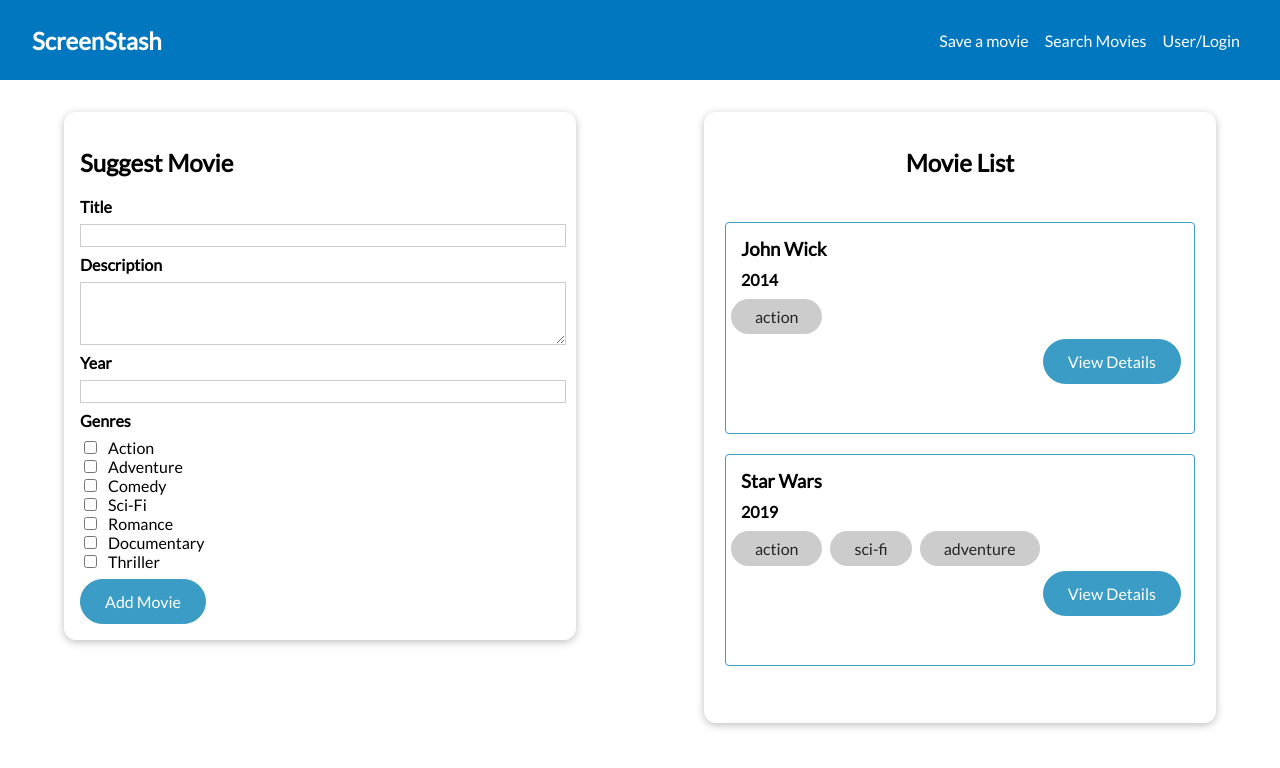
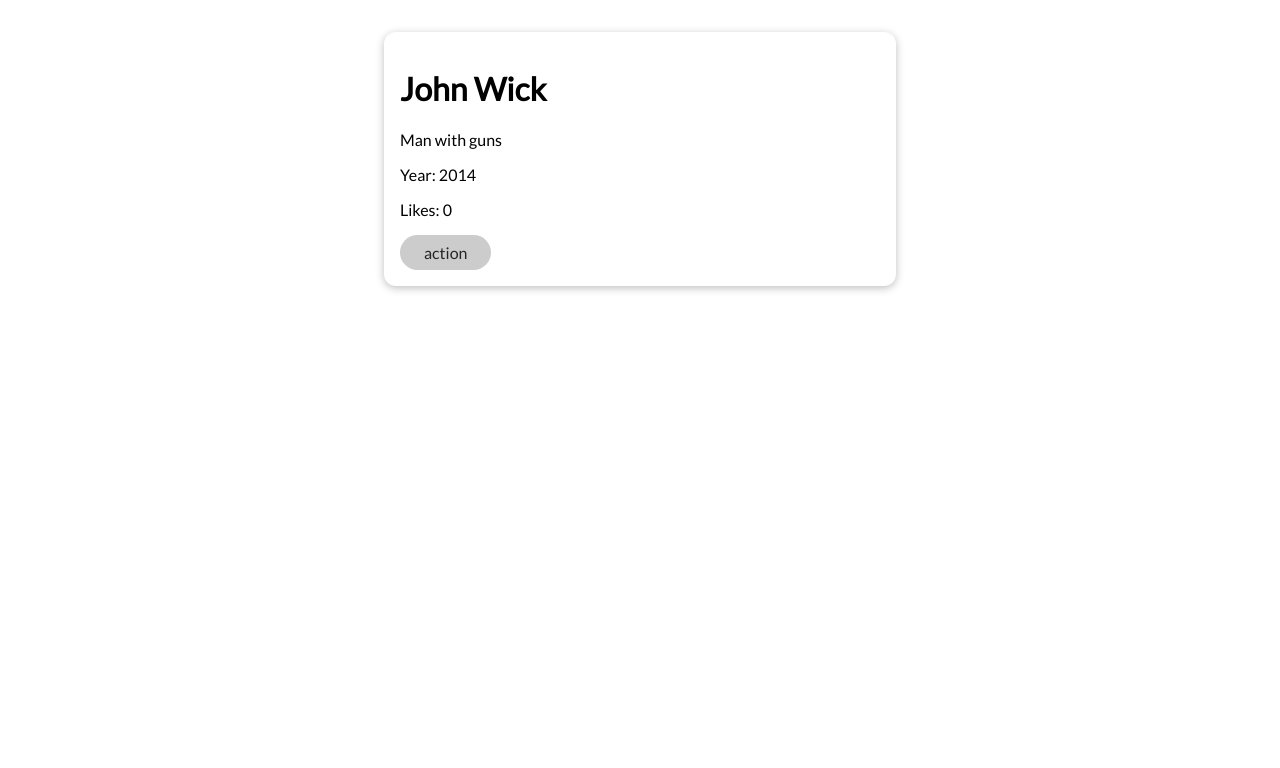
Before and after one commit to lloydamt/suggestions-frontend, a Vue app: page /movies/1 in a window 1280 px wide. Shown: the top 768 px of the page. Built offline with nearby package versions, Linux system fonts and the light colour scheme.

Commit message:
create movie page and 404 page

```diff
--- a/src/App.vue
+++ b/src/App.vue
@@ -1,17 +1,10 @@
 <template>
-  <TheHeader />
-  <HomePage />
+  <router-view> </router-view>
 </template>
 
 <script>
-import TheHeader from "./components/layout/TheHeader.vue";
-import HomePage from "./pages/HomePage.vue";
 export default {
   name: "App",
-  components: {
-    TheHeader,
-    HomePage,
-  },
 };
 </script>
 
--- a/src/components/base/BaseButton.vue
+++ b/src/components/base/BaseButton.vue
@@ -2,7 +2,7 @@
   <button v-if="kind === 'button'">
     <slot></slot>
   </button>
-  <router-link v-else>
+  <router-link v-else :to="path">
     <slot></slot>
   </router-link>
 </template>
@@ -13,6 +13,10 @@
     kind: {
       type: String,
       default: "link",
+      required: false,
+    },
+    path: {
+      type: String,
       required: false,
     },
   },
--- a/src/components/movies/MovieItem.vue
+++ b/src/components/movies/MovieItem.vue
@@ -8,7 +8,7 @@
       :genre="genre"
     ></base-badge>
     <div class="details">
-      <base-button kind="button">View Details</base-button>
+      <base-button :path="link">View Details</base-button>
     </div>
   </div>
 </template>
@@ -20,6 +20,11 @@
     title: String,
     genres: Array,
     year: Number,
+  },
+  computed: {
+    link() {
+      return `/movies/${this.id}`;
+    },
   },
 };
 </script>
--- /dev/null
+++ b/src/pages/MoviePage.vue
@@ -0,0 +1,33 @@
+<template>
+  <div>
+    <base-card>
+      <h1>{{ movie.title }}</h1>
+      <div class="details">
+        <div class="desc">
+          <p>{{ movie.description }}</p>
+        </div>
+        <p>Year: {{ movie.year }}</p>
+        <p>Likes: {{ movie.likes }}</p>
+        <span class="genre" v-for="genre in movie.genres" :key="genre">
+          <base-badge :genre="genre"></base-badge>
+        </span>
+      </div>
+    </base-card>
+  </div>
+</template>
+
+<script>
+export default {
+  props: ["id"],
+  data() {
+    return {
+      movie: null,
+    };
+  },
+  created() {
+    this.movie = this.$store.getters.movies.find(
+      (movie) => movie.id === Number(this.id)
+    );
+  },
+};
+</script>
--- /dev/null
+++ b/src/pages/NotFound.vue
@@ -0,0 +1,3 @@
+<template>
+  <h1>Page Not Found</h1>
+</template>
--- a/src/router.js
+++ b/src/router.js
@@ -1,9 +1,16 @@
 import { createRouter, createWebHistory } from "vue-router";
 import HomePage from "./pages/HomePage.vue";
+import MoviePage from "./pages/MoviePage.vue";
+import NotFound from "./pages/NotFound.vue";
 
 const router = createRouter({
   history: createWebHistory(),
-  routes: [{ path: "/", component: HomePage }],
+  routes: [
+    { path: "/", redirect: "/movies" },
+    { path: "/movies", component: HomePage },
+    { path: "/movies/:id", component: MoviePage, props: true },
+    { path: "/:notFound(.*)", component: NotFound },
+  ],
 });
 
 export default router;
```
